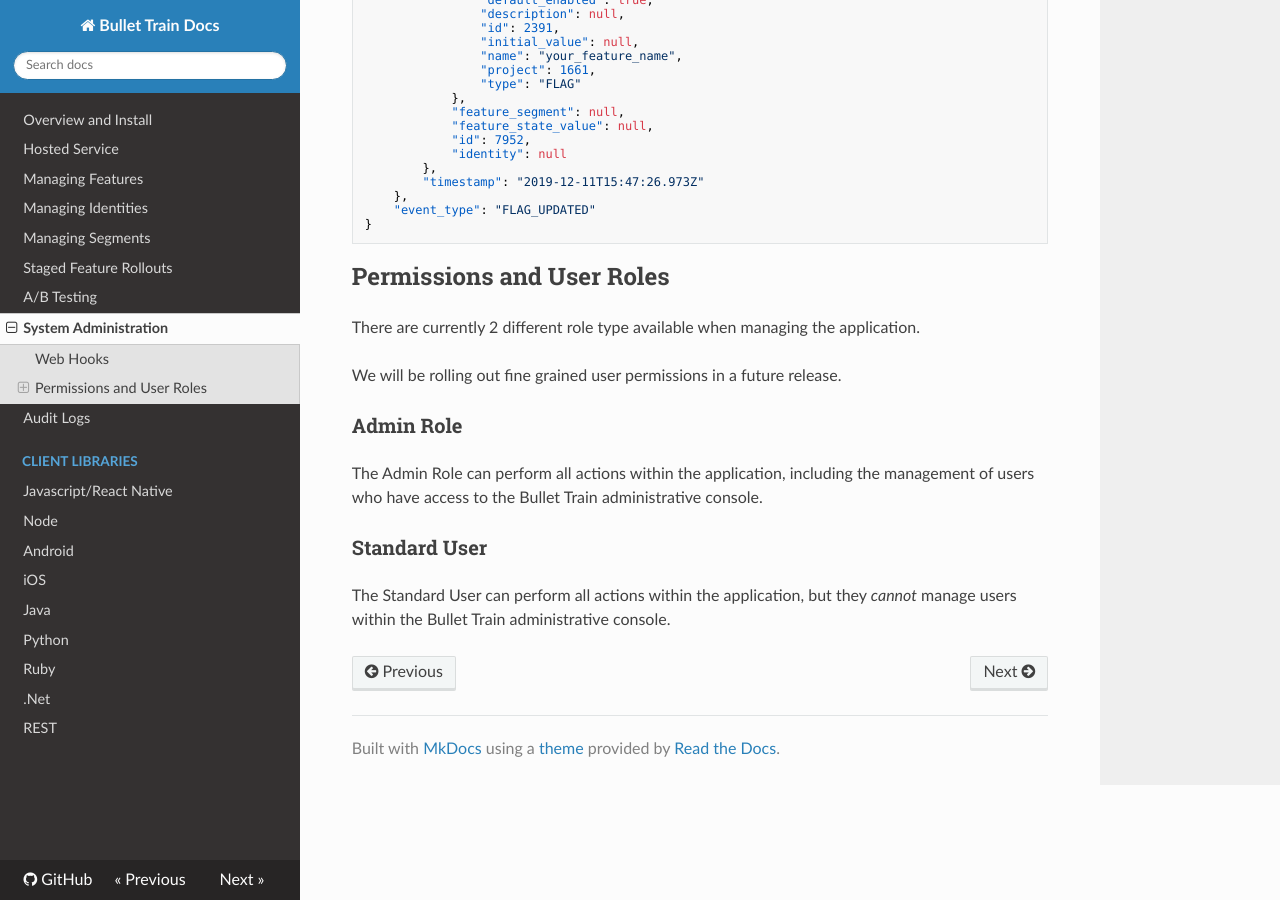
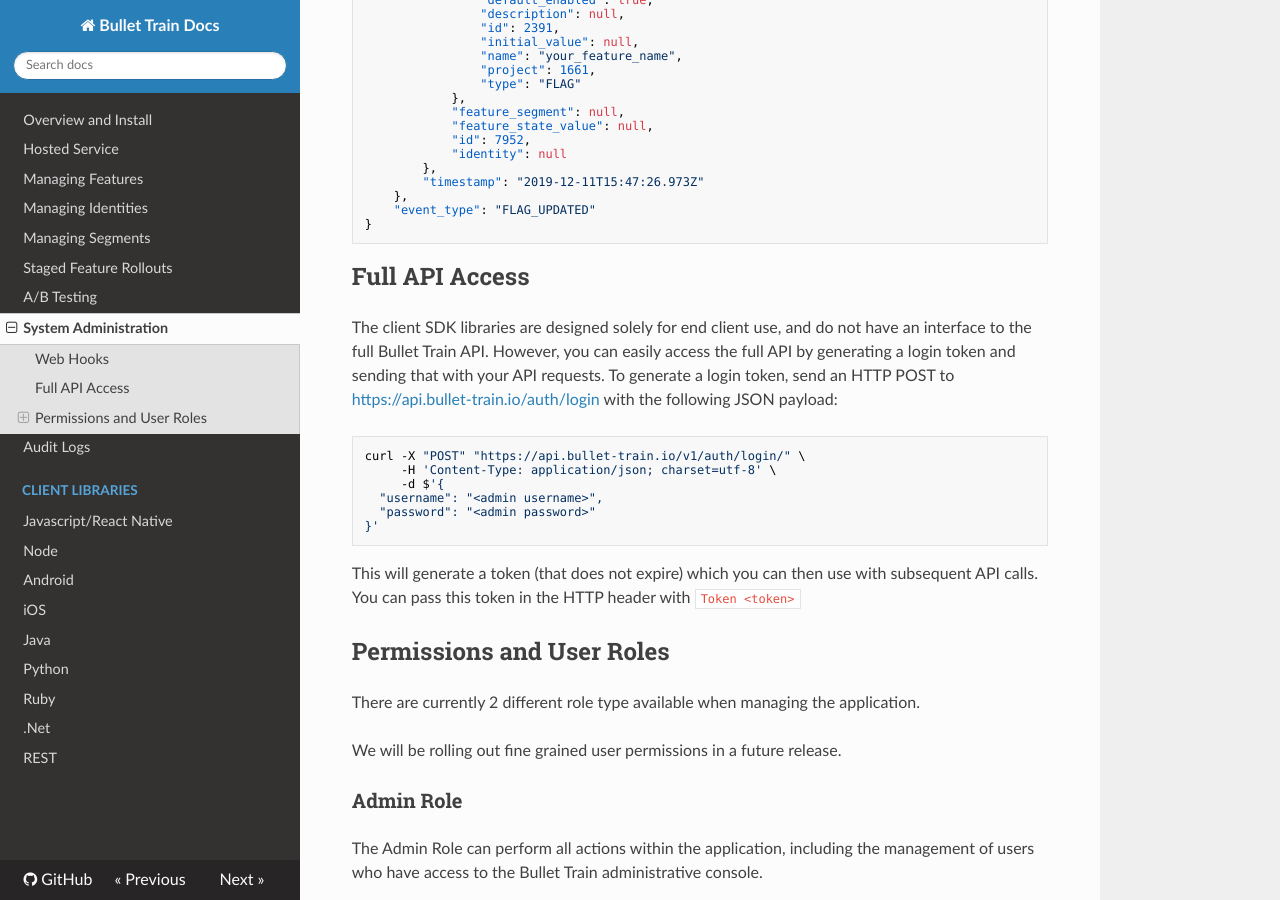
Before and after one commit to Flagsmith/flagsmith-docs, an MkDocs documentation site: the page built from docs/system-administration.md, in a window 1280 px wide and 900 px high, scrolled down 732 px. Built offline with MkDocs 1.6.1, drawn with Linux system fonts in a browser that asks for light colours; nearby versions of some CDN libraries; old or Windows-style settings are respelled for this version of MkDocs.

Commit message:
Added details on full API access using a login token.

````diff
--- a/docs/system-administration.md
+++ b/docs/system-administration.md
@@ -42,6 +42,21 @@ Each event generates an HTTP POST with the following body payload to each of the
 }
 ```
 
+## Full API Access
+
+The client SDK libraries are designed solely for end client use, and do not have an interface to the full Bullet Train API. However, you can easily access the full API by generating a login token and sending that with your API requests. To generate a login token, send an HTTP POST to [https://api.bullet-train.io/auth/login](https://api.bullet-train.io/auth/login) with the following JSON payload:
+
+```bash
+curl -X "POST" "https://api.bullet-train.io/v1/auth/login/" \
+     -H 'Content-Type: application/json; charset=utf-8' \
+     -d $'{
+  "username": "<admin username>",
+  "password": "<admin password>"
+}'
+```
+
+This will generate a token (that does not expire) which you can then use with subsequent API calls. You can pass this token in the HTTP header with `Token <token>`
+
 ## Permissions and User Roles
 
 There are currently 2 different role type available when managing the application.
````
